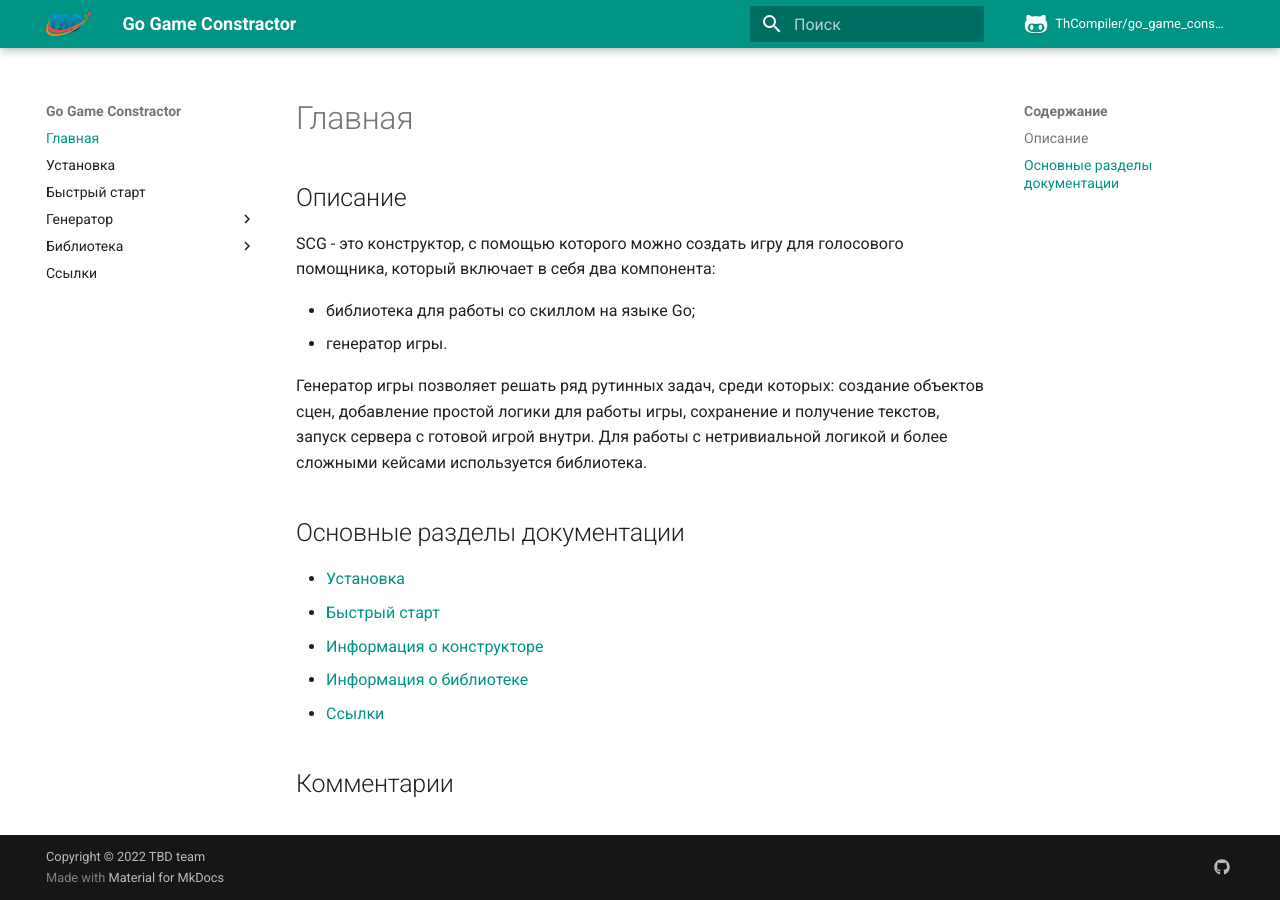
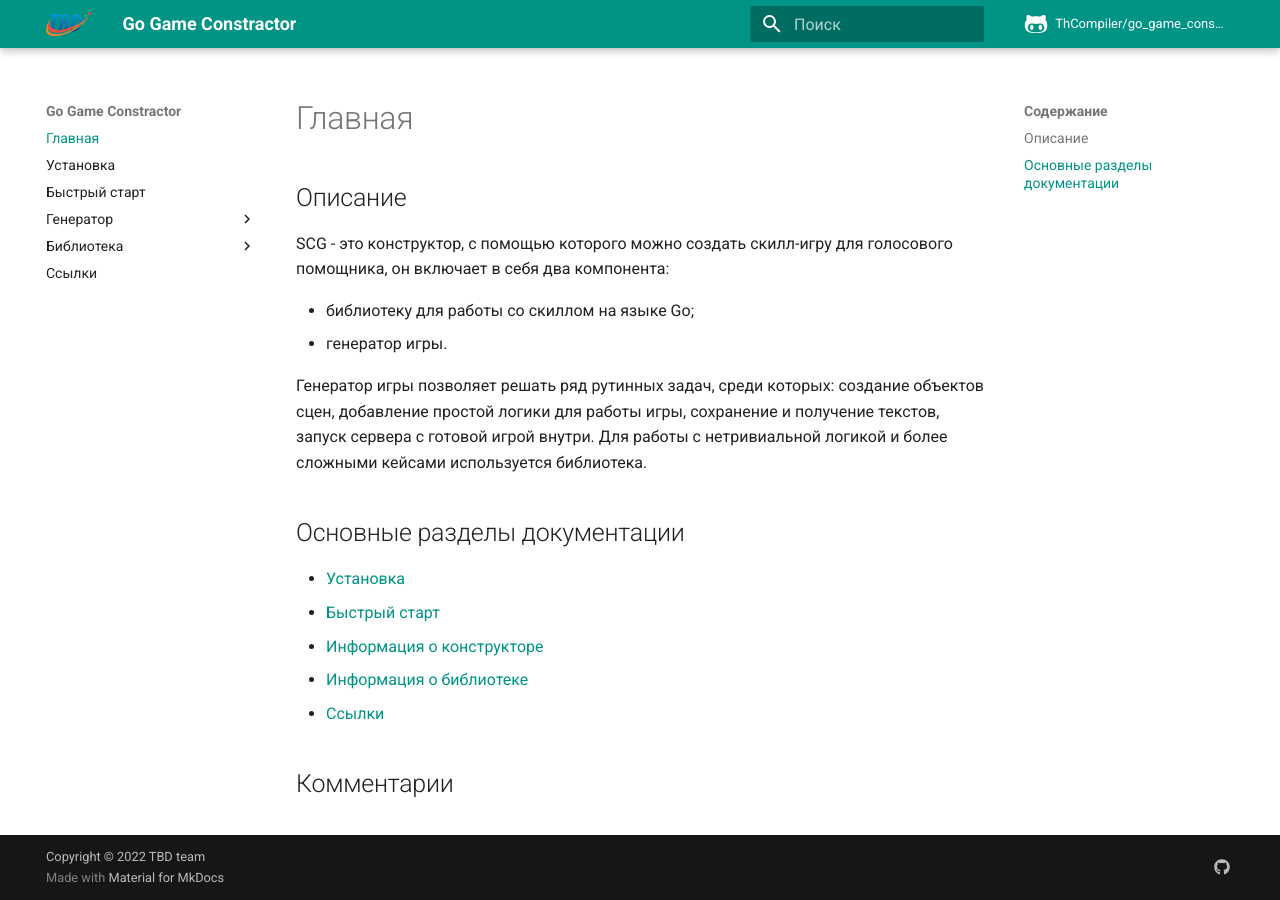
Before and after one commit to ThCompiler/go_game_constractor, an MkDocs documentation site: the page built from docs/index.md, in a window 1280 px wide. Built offline with MkDocs 1.6.1 and Material for MkDocs 9.7.7, drawn with Linux system fonts in a browser that asks for light colours; comment, search, counter and statistics services are not loaded; the version menu is left out.

Commit message:
Update index.md

```diff
--- a/docs/index.md
+++ b/docs/index.md
@@ -4,9 +4,9 @@ title: "Главная"
 ---
 
 ## Описание
-SCG - это конструктор, с помощью которого можно создать игру для голосового помощника, который включает в себя два компонента:
+SCG - это конструктор, с помощью которого можно создать скилл-игру для голосового помощника, он включает в себя два компонента:
 
-- библиотека для работы со скиллом на языке Go;
+- библиотеку для работы со скиллом на языке Go;
 - генератор игры.
 
 Генератор игры позволяет решать ряд рутинных задач, среди которых: создание объектов сцен, добавление простой логики для работы игры, сохранение и получение текстов, запуск сервера с готовой игрой внутри. Для работы с нетривиальной логикой и более сложными кейсами используется библиотека.
```
